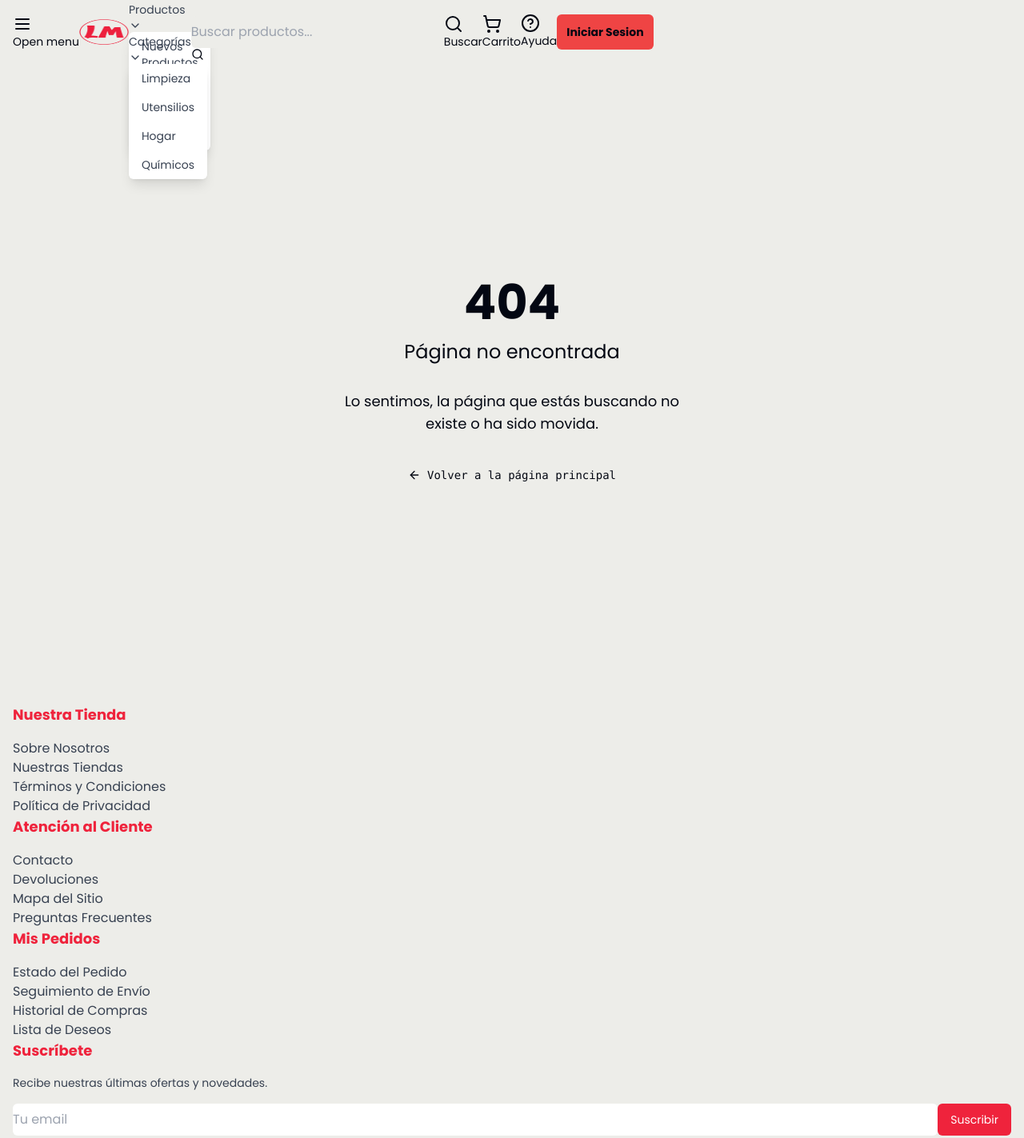
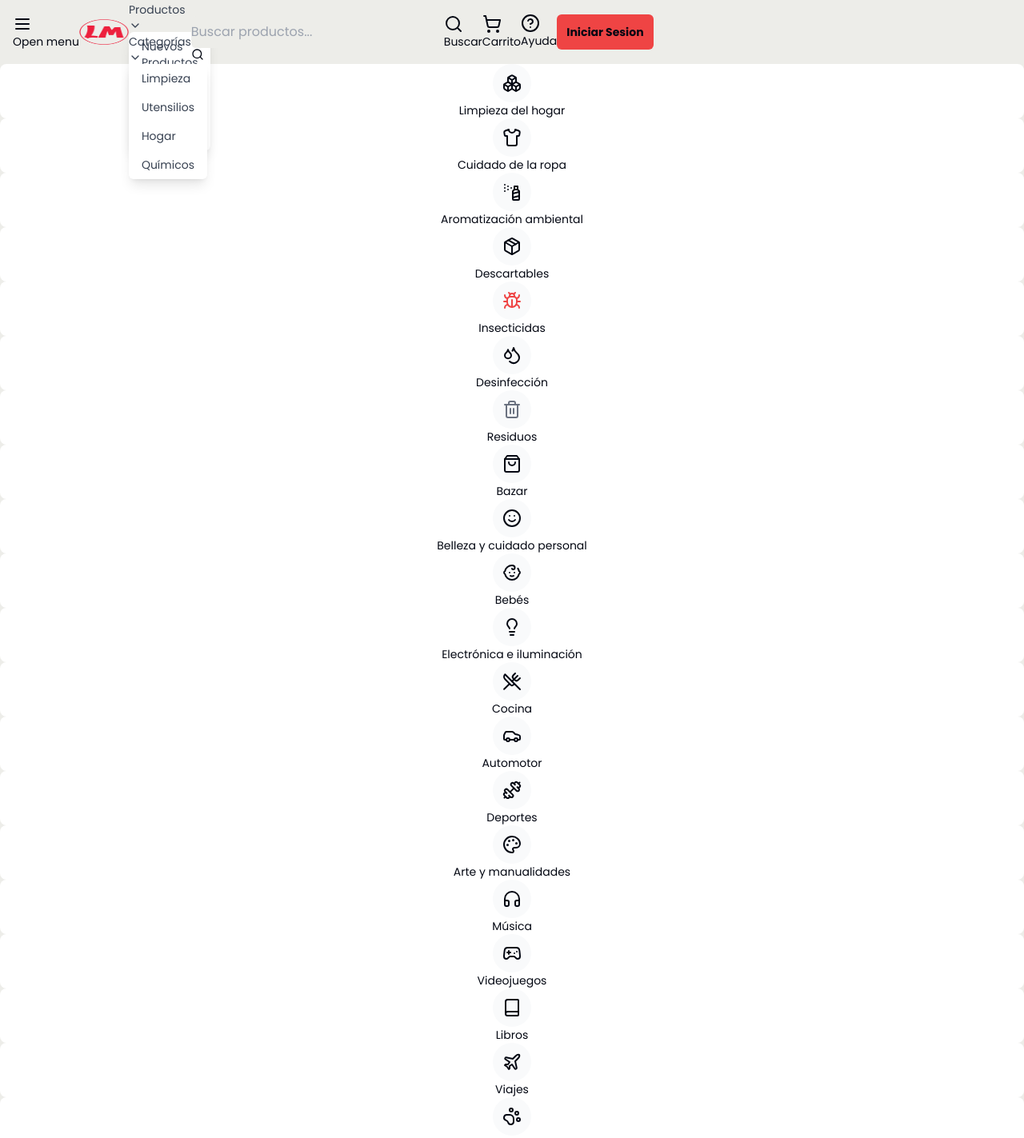
Before and after one commit to Mateolampasona/Frontend-LaMarina, a Next.js app in the folder frontend/front/: page /Categories in a window 1280 px wide. Before the commit this address had no page. Shown: the top 1423 px of the page at 80% size. Built offline with nearby package versions, Linux system fonts and the light colour scheme.

Commit message:
Categories-new
Seccion de iconos de categorias

```diff
--- /dev/null
+++ b/frontend/front/src/Components/Categories.tsx
@@ -0,0 +1,48 @@
+import { Boxes, Shirt, SprayCanIcon as Spray, Package, Bug, Droplets, Trash2, ShoppingBag, Smile, Baby, Lightbulb, UtensilsCrossed, Car, Dumbbell, Palette, Headphones, Gamepad2, Book, Plane, PawPrint } from 'lucide-react'
+
+import { Card, CardContent } from "@/Components/ui/card"
+
+const categories = [
+  { id: 1, name: "Limpieza del hogar", href: "#", icon: Boxes, color: "text-blue-500" },
+  { id: 2, name: "Cuidado de la ropa", href: "#", icon: Shirt, color: "text-purple-500" },
+  { id: 3, name: "Aromatización ambiental", href: "#", icon: Spray, color: "text-green-500" },
+  { id: 4, name: "Descartables", href: "#", icon: Package, color: "text-orange-500" },
+  { id: 5, name: "Insecticidas", href: "#", icon: Bug, color: "text-red-500" },
+  { id: 6, name: "Desinfección", href: "#", icon: Droplets, color: "text-cyan-500" },
+  { id: 7, name: "Residuos", href: "#", icon: Trash2, color: "text-gray-500" },
+  { id: 8, name: "Bazar", href: "#", icon: ShoppingBag, color: "text-pink-500" },
+  { id: 9, name: "Belleza y cuidado personal", href: "#", icon: Smile, color: "text-yellow-500" },
+  { id: 10, name: "Bebés", href: "#", icon: Baby, color: "text-indigo-500" },
+  { id: 11, name: "Electrónica e iluminación", href: "#", icon: Lightbulb, color: "text-amber-500" },
+  { id: 12, name: "Cocina", href: "#", icon: UtensilsCrossed, color: "text-red-400" },
+  { id: 13, name: "Automotor", href: "#", icon: Car, color: "text-blue-600" },
+  { id: 14, name: "Deportes", href: "#", icon: Dumbbell, color: "text-green-600" },
+  { id: 15, name: "Arte y manualidades", href: "#", icon: Palette, color: "text-purple-400" },
+  { id: 16, name: "Música", href: "#", icon: Headphones, color: "text-pink-600" },
+  { id: 17, name: "Videojuegos", href: "#", icon: Gamepad2, color: "text-indigo-400" },
+  { id: 18, name: "Libros", href: "#", icon: Book, color: "text-yellow-600" },
+  { id: 19, name: "Viajes", href: "#", icon: Plane, color: "text-blue-400" },
+  { id: 20, name: "Mascotas", href: "#", icon: PawPrint, color: "text-green-400" },
+]
+
+export default function CategoriesGrid() {
+  return (
+    <div className="grid grid-cols-2 sm:grid-cols-3 md:grid-cols-4 lg:grid-cols-5 xl:grid-cols-6 gap-4 p-4">
+      {categories.map((category) => {
+        const Icon = category.icon
+        return (
+          <Card key={category.id} className="group hover:shadow-lg transition-shadow bg-white">
+            <CardContent className="p-4">
+              <a href={category.href} className="flex flex-col items-center gap-3">
+                <div className={`p-3 rounded-full bg-gray-50 group-hover:bg-[#e5e5e1] transition-colors ${category.color}`}>
+                  <Icon className="h-6 w-6" />
+                </div>
+                <span className="text-center font-medium text-sm text-gray-900">{category.name}</span>
+              </a>
+            </CardContent>
+          </Card>
+        )
+      })}
+    </div>
+  )
+}
--- a/frontend/front/src/Components/NavBar.tsx
+++ b/frontend/front/src/Components/NavBar.tsx
@@ -13,7 +13,7 @@ const navItems = [
     submenu: [
       { name: "Nuevos Productos", href: "/productos/nuevos" },
       { name: "Ofertas", href: "/productos/ofertas" },
-      { name: "Todos los Productos", href: "/productos/todos" },
+      { name: "Todos los Productos", href: "./Categories" },
     ],
   },
   {
@@ -24,6 +24,7 @@ const navItems = [
       { name: "Utencilios", href: "/categorias/electronica" },
       { name: "Hogar", href: "/categorias/hogar" },
       { name: "Quimicos", href: "/categorias/deportes" },
+      { name: "Todas Las categorias", href: "/Categories" },
     ],
   },
   { name: "Carrito", href: "/carrito", icon: ShoppingCart },
--- a/frontend/front/src/Components/SectionOne.tsx
+++ b/frontend/front/src/Components/SectionOne.tsx
@@ -3,6 +3,7 @@
 import { ShoppingCart, ArrowRight } from "lucide-react";
 import { motion } from "framer-motion";
 import Image from "next/image";
+import Link from "next/link";
 
 const categories = [
   "Limpieza",
@@ -58,7 +59,10 @@ export default function HeroSection() {
                 whileHover={{ scale: 1.05 }}
                 whileTap={{ scale: 0.95 }}
               >
+                <Link href={"/Categories"}>
                 Ver Más
+
+                </Link>
                 <ArrowRight className="w-5 h-5" />
               </motion.button>
             </motion.div>
--- /dev/null
+++ b/frontend/front/src/app/Categories/page.tsx
@@ -0,0 +1,7 @@
+import CategoriesGrid from "@/Components/Categories";
+
+export default function Categories () {
+    return (
+        <CategoriesGrid />
+    )
+}
```
